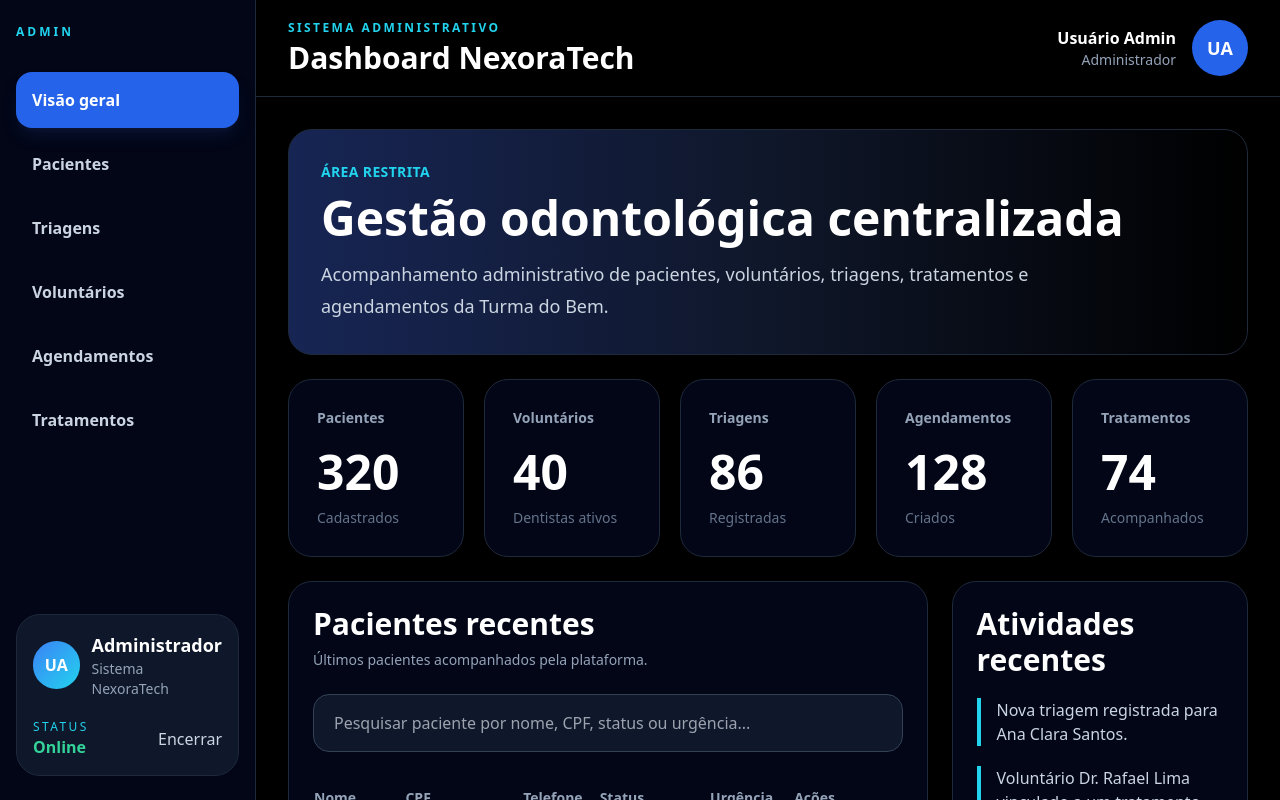
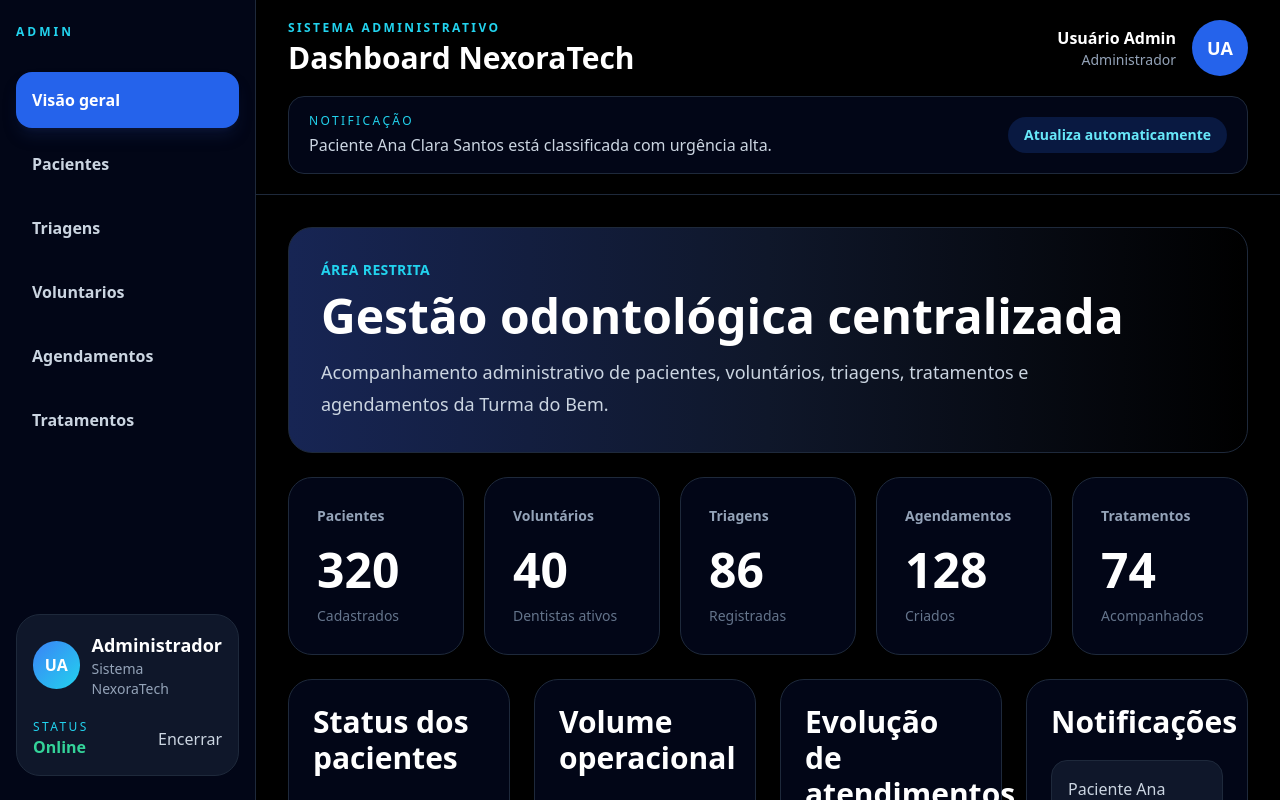
Before and after one commit to renanlima-hub/nexoratech, a React (Vite) app: page /login in a window 1280 px wide. Both pictures are taken after typing "name@example.com", "Sample123" into the empty fields and a click on the button "Entrar". Shown: the top 800 px of the page. Built offline with nearby package versions, Linux system fonts and the light colour scheme.

Commit message:
feat: adiciona notifiações automáticas e graficos de evolução

```diff
--- a/src/pages/Dashboard.tsx
+++ b/src/pages/Dashboard.tsx
@@ -1,4 +1,4 @@
-import { useMemo, useState } from "react";
+import { useEffect, useMemo, useState } from "react";
 import { useNavigate } from "react-router-dom";
 
 type AbaDashboard =
@@ -155,16 +155,56 @@
   "Tratamento de Pedro Henrique foi concluído.",
 ];
 
+const notificacoes = [
+  "Paciente Ana Clara Santos está classificada com urgência alta.",
+  "Existem agendamentos pendentes de confirmação.",
+  "Tratamento de Pedro Henrique foi concluído recentemente.",
+  "Novo voluntário disponível para atendimento odontológico.",
+];
+
+const graficoStatusPacientes = [
+  { label: "Aguardando", valor: 35 },
+  { label: "Tratamento", valor: 45 },
+  { label: "Agendado", valor: 25 },
+  { label: "Concluído", valor: 60 },
+];
+
+const graficoVolumeOperacional = [
+  { label: "Pacientes", valor: 320 },
+  { label: "Triagens", valor: 86 },
+  { label: "Agendamentos", valor: 128 },
+  { label: "Tratamentos", valor: 74 },
+];
+
+const graficoEvolucao = [
+  { mes: "Jan", valor: 20 },
+  { mes: "Fev", valor: 35 },
+  { mes: "Mar", valor: 28 },
+  { mes: "Abr", valor: 52 },
+  { mes: "Mai", valor: 74 },
+  { mes: "Jun", valor: 68 },
+];
+
 export default function Dashboard() {
   const navigate = useNavigate();
 
   const [abaAtiva, setAbaAtiva] = useState<AbaDashboard>("visao");
-
   const [buscaPaciente, setBuscaPaciente] = useState("");
   const [buscaTriagem, setBuscaTriagem] = useState("");
   const [buscaVoluntario, setBuscaVoluntario] = useState("");
   const [buscaAgendamento, setBuscaAgendamento] = useState("");
   const [buscaTratamento, setBuscaTratamento] = useState("");
+  const [notificacaoAtual, setNotificacaoAtual] = useState(0);
+
+  useEffect(() => {
+    const intervalo = setInterval(() => {
+      setNotificacaoAtual((atual) =>
+        atual === notificacoes.length - 1 ? 0 : atual + 1,
+      );
+    }, 3500);
+
+    return () => clearInterval(intervalo);
+  }, []);
 
   const handleLogout = () => {
     localStorage.removeItem("usuarioLogado");
@@ -226,9 +266,7 @@
         tratamento.voluntario
           .toLowerCase()
           .includes(buscaTratamento.toLowerCase()) ||
-        tratamento.status
-          .toLowerCase()
-          .includes(buscaTratamento.toLowerCase()),
+        tratamento.status.toLowerCase().includes(buscaTratamento.toLowerCase()),
     );
   }, [buscaTratamento]);
 
@@ -248,47 +286,28 @@
           </div>
 
           <nav className="flex flex-col gap-2">
-            <button
-              onClick={() => setAbaAtiva("visao")}
-              className={`${menuClass("visao")} text-left px-4 py-4 rounded-2xl font-semibold transition`}
-            >
-              Visão geral
-            </button>
-
-            <button
-              onClick={() => setAbaAtiva("pacientes")}
-              className={`${menuClass("pacientes")} text-left px-4 py-4 rounded-2xl font-semibold transition`}
-            >
-              Pacientes
-            </button>
-
-            <button
-              onClick={() => setAbaAtiva("triagens")}
-              className={`${menuClass("triagens")} text-left px-4 py-4 rounded-2xl font-semibold transition`}
-            >
-              Triagens
-            </button>
-
-            <button
-              onClick={() => setAbaAtiva("voluntarios")}
-              className={`${menuClass("voluntarios")} text-left px-4 py-4 rounded-2xl font-semibold transition`}
-            >
-              Voluntários
-            </button>
-
-            <button
-              onClick={() => setAbaAtiva("agendamentos")}
-              className={`${menuClass("agendamentos")} text-left px-4 py-4 rounded-2xl font-semibold transition`}
-            >
-              Agendamentos
-            </button>
-
-            <button
-              onClick={() => setAbaAtiva("tratamentos")}
-              className={`${menuClass("tratamentos")} text-left px-4 py-4 rounded-2xl font-semibold transition`}
-            >
-              Tratamentos
-            </button>
+            {(
+              [
+                "visao",
+                "pacientes",
+                "triagens",
+                "voluntarios",
+                "agendamentos",
+                "tratamentos",
+              ] as AbaDashboard[]
+            ).map((aba) => (
+              <button
+                key={aba}
+                onClick={() => setAbaAtiva(aba)}
+                className={`${menuClass(
+                  aba,
+                )} text-left px-4 py-4 rounded-2xl font-semibold transition`}
+              >
+                {aba === "visao"
+                  ? "Visão geral"
+                  : aba.charAt(0).toUpperCase() + aba.slice(1)}
+              </button>
+            ))}
           </nav>
 
           <div className="mt-auto">
@@ -347,6 +366,23 @@
                 <div className="w-14 h-14 rounded-full bg-blue-600 flex items-center justify-center font-extrabold text-white text-lg">
                   UA
                 </div>
+              </div>
+            </div>
+
+            <div className="px-6 md:px-8 pb-5">
+              <div className="bg-slate-950 border border-slate-800 rounded-2xl px-5 py-4 flex items-center justify-between gap-4">
+                <div>
+                  <p className="text-xs uppercase tracking-[0.2em] text-cyan-400">
+                    Notificação
+                  </p>
+                  <p className="text-slate-300 mt-1">
+                    {notificacoes[notificacaoAtual]}
+                  </p>
+                </div>
+
+                <span className="hidden md:inline-flex bg-blue-600/20 text-cyan-300 px-4 py-2 rounded-full text-sm font-semibold">
+                  Atualiza automaticamente
+                </span>
               </div>
             </div>
           </div>
@@ -476,6 +512,38 @@
         ))}
       </div>
 
+      <div className="grid grid-cols-1 xl:grid-cols-4 gap-6 mb-6">
+        <GraficoBarras
+          titulo="Status dos pacientes"
+          dados={graficoStatusPacientes}
+        />
+
+        <GraficoBarras
+          titulo="Volume operacional"
+          dados={graficoVolumeOperacional}
+        />
+
+        <GraficoEvolucao
+          titulo="Evolução de atendimentos"
+          dados={graficoEvolucao}
+        />
+
+        <section className="bg-slate-950 border border-slate-800 rounded-3xl p-6">
+          <h2 className="text-3xl font-bold text-white mb-5">Notificações</h2>
+
+          <div className="space-y-4">
+            {notificacoes.map((notificacao) => (
+              <div
+                key={notificacao}
+                className="bg-slate-900 border border-slate-800 rounded-2xl p-4 text-slate-300"
+              >
+                {notificacao}
+              </div>
+            ))}
+          </div>
+        </section>
+      </div>
+
       <div className="grid grid-cols-1 xl:grid-cols-[2fr_1fr] gap-6">
         <CardTabela
           titulo="Pacientes recentes"
@@ -590,16 +658,21 @@
                 <td className="py-4 pr-4 font-semibold text-white">
                   {paciente.nome}
                 </td>
+
                 <td className="py-4 pr-4 text-slate-300">{paciente.cpf}</td>
+
                 <td className="py-4 pr-4 text-slate-300">
                   {paciente.telefone}
                 </td>
+
                 <td className="py-4 pr-4 text-slate-300">{paciente.status}</td>
+
                 <td className="py-4 pr-4">
                   <span className="inline-flex rounded-full bg-blue-600/20 text-cyan-300 px-3 py-1 text-sm font-semibold">
                     {paciente.urgencia}
                   </span>
                 </td>
+
                 <td className="py-4 pr-4">
                   <button
                     onClick={() =>
@@ -795,3 +868,85 @@
     </div>
   );
 }
+
+function GraficoBarras({
+  titulo,
+  dados,
+}: {
+  titulo: string;
+  dados: { label: string; valor: number }[];
+}) {
+  const maiorValor = Math.max(...dados.map((item) => item.valor));
+
+  return (
+    <section className="bg-slate-950 border border-slate-800 rounded-3xl p-6">
+      <h2 className="text-3xl font-bold text-white mb-5">{titulo}</h2>
+
+      <div className="space-y-5">
+        {dados.map((item) => (
+          <div key={item.label}>
+            <div className="flex justify-between text-sm mb-2">
+              <span className="text-slate-300">{item.label}</span>
+              <span className="text-cyan-400 font-bold">{item.valor}</span>
+            </div>
+
+            <div className="w-full h-3 bg-slate-800 rounded-full overflow-hidden">
+              <div
+                className="h-full bg-gradient-to-r from-blue-600 to-cyan-400 rounded-full"
+                style={{ width: `${(item.valor / maiorValor) * 100}%` }}
+              />
+            </div>
+          </div>
+        ))}
+      </div>
+    </section>
+  );
+}
+
+function GraficoEvolucao({
+  titulo,
+  dados,
+}: {
+  titulo: string;
+  dados: { mes: string; valor: number }[];
+}) {
+  const maiorValor = Math.max(...dados.map((item) => item.valor));
+
+  return (
+    <section className="bg-slate-950 border border-slate-800 rounded-3xl p-6">
+      <h2 className="text-3xl font-bold text-white mb-5">{titulo}</h2>
+
+      <div className="flex items-end justify-between gap-3 h-52">
+        {dados.map((item, index) => {
+          const altura = Math.max((item.valor / maiorValor) * 170, 20);
+          const subiu = index === 0 || item.valor >= dados[index - 1].valor;
+
+          return (
+            <div key={item.mes} className="flex flex-col items-center flex-1">
+              <span
+                className={`text-xs mb-2 font-bold ${
+                  subiu ? "text-emerald-400" : "text-red-400"
+                }`}
+              >
+                {subiu ? "↑" : "↓"} {item.valor}
+              </span>
+
+              <div className="w-full bg-slate-800 rounded-t-2xl overflow-hidden flex items-end">
+                <div
+                  className={`w-full rounded-t-2xl ${
+                    subiu
+                      ? "bg-gradient-to-t from-emerald-500 to-cyan-300"
+                      : "bg-gradient-to-t from-red-500 to-orange-300"
+                  }`}
+                  style={{ height: `${altura}px` }}
+                />
+              </div>
+
+              <p className="text-slate-400 text-sm mt-3">{item.mes}</p>
+            </div>
+          );
+        })}
+      </div>
+    </section>
+  );
+}
```
